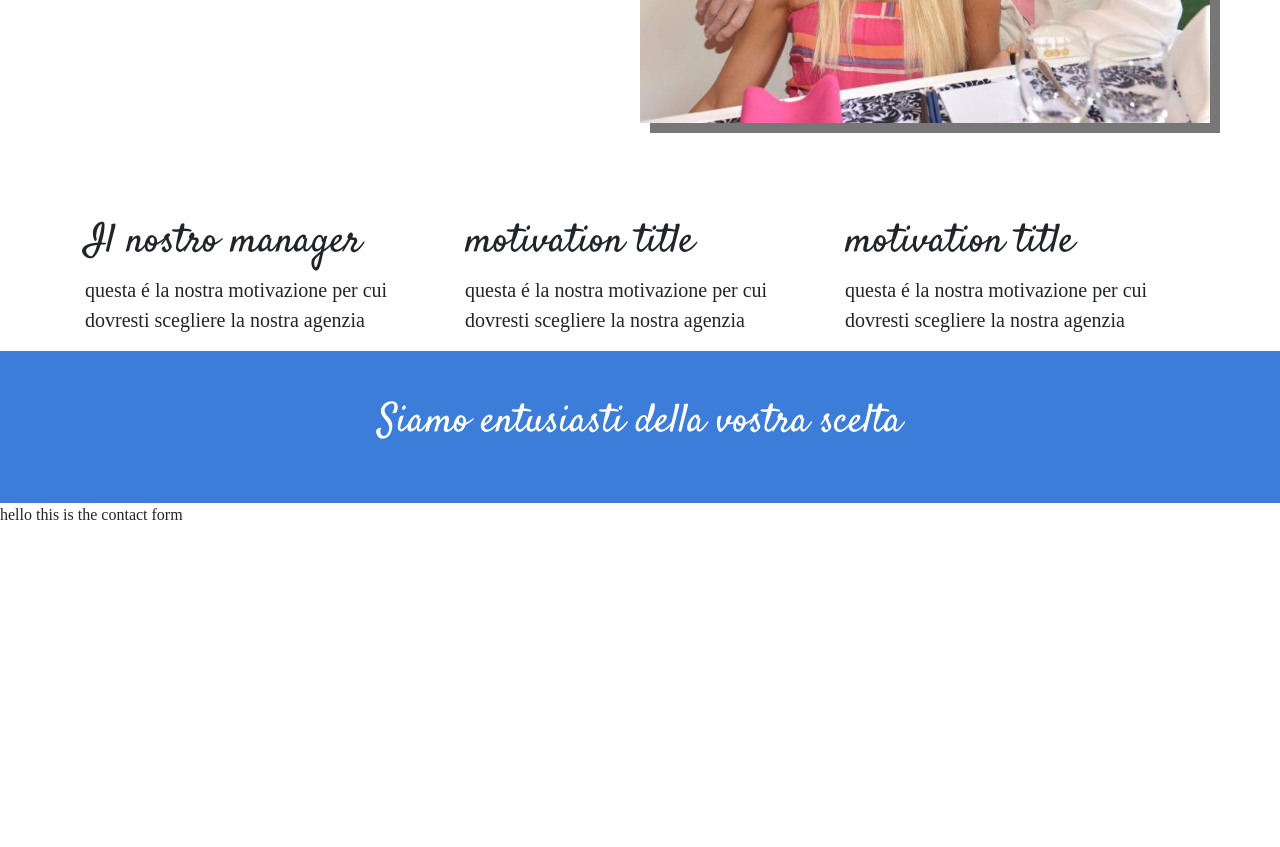
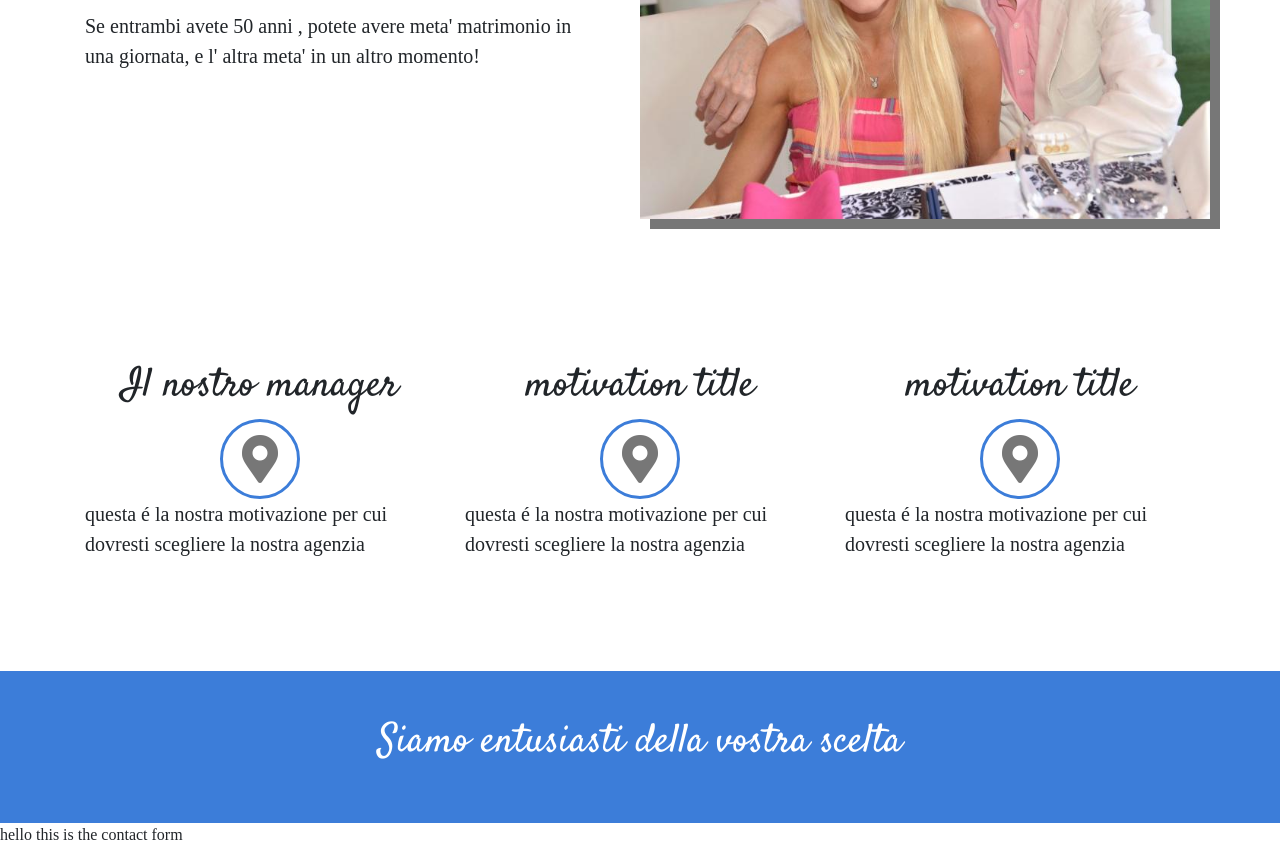
Before and after one commit to ganzerli/Wedding-landing-page, a plain HTML site: page index.html in a window 1280 px wide. Shown: the part 1899-2746 px from the top of the page. Before the commit the page ends 2426 px from the top, so only its background shows below. Drawn offline with nearby package versions, Linux system fonts and the light colour scheme; a web font is replaced by a local one.

Commit message:
icons inserted

```diff
--- a/index.html
+++ b/index.html
@@ -5,15 +5,18 @@
     <meta charset="UTF-8">
     <meta name="viewport" content="width=device-width, initial-scale=1.0">
     <title>Gallina Vechhia</title>
+
     <!-- bootstrap -->
     <link rel="stylesheet" href="https://stackpath.bootstrapcdn.com/bootstrap/4.5.0/css/bootstrap.min.css" integrity="sha384-9aIt2nRpC12Uk9gS9baDl411NQApFmC26EwAOH8WgZl5MYYxFfc+NcPb1dKGj7Sk" crossorigin="anonymous">
+    <!-- font awesome ICONS-->
+    <link rel="stylesheet" href="https://pro.fontawesome.com/releases/v5.10.0/css/all.css" integrity="sha384-AYmEC3Yw5cVb3ZcuHtOA93w35dYTsvhLPVnYs9eStHfGJvOvKxVfELGroGkvsg+p" crossorigin="anonymous"/>
 
     <!-- custom style -->
     <link rel="stylesheet" href="style.css">
 </head>
 
 <body>
-<div id="">
+
     <!-- header -->
     <header class="container-fluid">
         <div class=" row align-items-center header-bg-img">
@@ -31,7 +34,7 @@
 
     <!-- Carousel -->
 
-    <section class="container-fluid section-carousel">
+    <section class="container-fluid section-carousel py-5">
         <div class="row justify-content-center py-5">
             <h2 class="subtitle text-center col-12 col-md-8">
                 I nostri fotografi non sono MAI invadenti
@@ -101,22 +104,37 @@
 
 
     <!--  3 motivation -->
-    <section class="container pt-5">
-        <div class="row ">
+    <section class="container py-5">
+        <div class="row py-5">
             <div class="motivation col-12 col-md-4">
-                <h2 class="motivation-title">Il nostro manager</h2>
+                <h2 class="motivation-title text-center">Il nostro manager</h2>
+
+                <span class="iconout">
+                    <i class="fas fa-map-marker-alt"></i>
+                </span>
+
                 <p class="motivation-body lead">
                     questa é la nostra motivazione per cui dovresti scegliere la nostra agenzia
                 </p>
             </div>
             <div class="motivation col-12 col-md-4">
-                <h2 class="motivation-title">motivation title</h2>
+                <h2 class="motivation-title text-center">motivation title</h2>
+
+                <span class="iconout">
+                    <i class="fas fa-map-marker-alt"></i>
+                </span>
+
                 <p class="motivation-body lead">
                     questa é la nostra motivazione per cui dovresti scegliere la nostra agenzia
                 </p>
             </div>
             <div class="motivation col-12 col-md-4">
-                <h2 class="motivation-title">motivation title</h2>
+                <h2 class="motivation-title text-center">motivation title</h2>
+
+                <span class="iconout">
+                    <i class="fas fa-map-marker-alt"></i>
+                </span>
+
                 <p class="motivation-body lead">
                     questa é la nostra motivazione per cui dovresti scegliere la nostra agenzia
                 </p>
@@ -159,7 +177,7 @@
     <script src="https://stackpath.bootstrapcdn.com/bootstrap/4.5.0/js/bootstrap.min.js" integrity="sha384-OgVRvuATP1z7JjHLkuOU7Xw704+h835Lr+6QL9UvYjZE3Ipu6Tp75j7Bh/kR0JKI" crossorigin="anonymous"></script>
 
     <script src="main.js"></script>
-</div>
+
 </body>
 
 </html>
--- a/style.css
+++ b/style.css
@@ -122,6 +122,22 @@ header .cta:hover{
 }
 /*end second section */
 
+/* 3 motivations */
+.iconout{
+    color: var(--color-secondary);
+    padding: 1rem;
+    font-size: 3rem;
+    border: solid 3px var( --color-highlight);
+    display: inline-block;
+    width: 5rem;
+    height: 5rem;
+    display: flex;
+    border-radius: 100%;
+    justify-content: center;
+    align-items: center;
+    margin: auto;
+}
+    /* /3motivation */
 
 
 .thin-banner{
```
